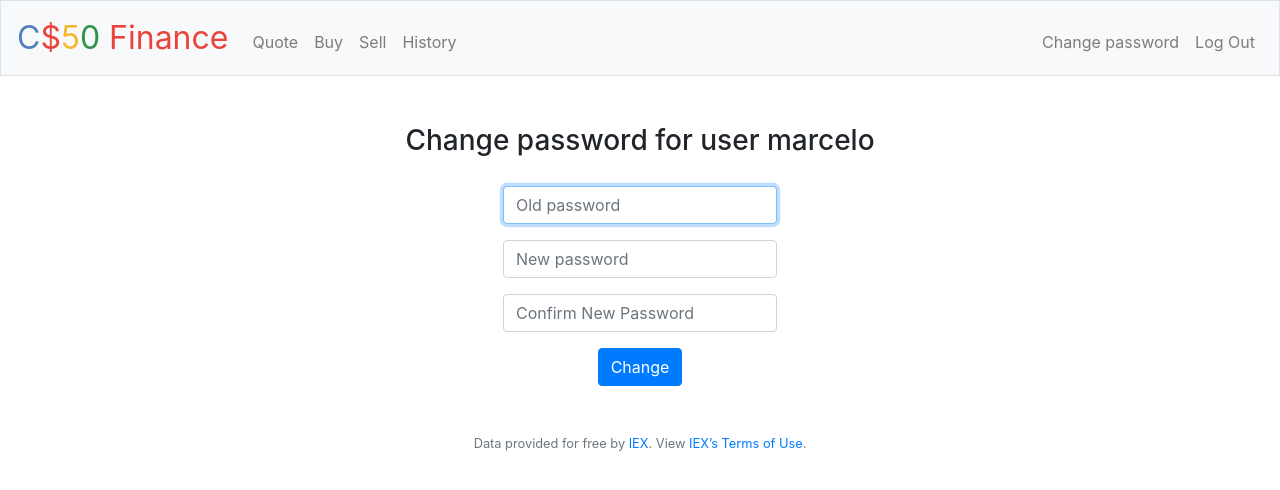
After one commit to mludovico/finance_flask_app, a Flask app: page /change_password in a window 1280 px wide. The commit adds this page. Shown: the top 490 px of the page. Run offline with Flask 2, Linux system fonts and the light colour scheme; a user stored in the database is signed in; some libraries are stand-ins or nearby versions.

Commit message:
Added sell Added change password Added flash messages Fixes

```diff
--- a/application.py
+++ b/application.py
@@ -27,16 +27,6 @@ def after_request(response):
 app.jinja_env.filters["usd"] = usd
 app.jinja_env.filters["dtFormat"] = dtFormat
 
-flashed_messages = []
-
-def get_flashed_messages():
-    messages = flashed_messages
-    flashed_messages.clear()
-    return messages
-
-# flashed messages function in jinja
-app.jinja_env.globals.update(get_flashed_messages=get_flashed_messages)
-
 # Configure session to use filesystem (instead of signed cookies)
 app.config["SESSION_FILE_DIR"] = mkdtemp()
 app.config["SESSION_PERMANENT"] = False
@@ -55,7 +45,7 @@ if not os.environ.get("API_KEY"):
 @login_required
 def index():
     """Show portfolio of stocks"""
-    wallets = db.execute("SELECT * FROM wallet WHERE user_id = :user_id", user_id=session.get("user_id"))
+    wallets = db.execute("SELECT * FROM wallet WHERE user_id = :user_id AND amount > 0", user_id=session.get("user_id"))
     stocks = []
     total = 0
     for wallet in wallets:
@@ -76,9 +66,12 @@ def index():
             user_id=session.get("user_id")
         )[0]["cash"]
     )
+    print(total)
+    print(cash)
     balance = total + cash
+    print(balance)
 
-    return render_template("index.html", stocks=stocks, cash=cash, total=total)
+    return render_template("index.html", stocks=stocks, cash=cash, total=total, balance=balance)
 
 @app.route("/buy", methods=["GET", "POST"])
 @login_required
@@ -111,7 +104,7 @@ def buy():
                 UPDATE SET amount = amount+:amount
             """,
             userId=session.get("user_id"),
-            symbol=request.form.get("symbol"),
+            symbol=request.form.get("symbol").upper(),
             amount=request.form.get("shares")
         )
         db.execute(
@@ -130,11 +123,12 @@ def buy():
             )
             """,
             userId=session.get("user_id"),
-            symbol=request.form.get("symbol"),
-            value=total,
+            symbol=request.form.get("symbol").upper(),
+            value=stockData["price"],
             amount=request.form.get("shares"),
             date=int(time()*1000)
         )
+        flash("Bought!")
         return redirect("/")
     else:
         return render_template("buy.html")
@@ -178,12 +172,48 @@ def login():
         session["user_id"] = rows[0]["id"]
 
         # Redirect user to home page
+        flash("Welcome!")
         return redirect("/")
 
     # User reached route via GET (as by clicking a link or via redirect)
     else:
         return render_template("login.html")
 
+@app.route("/change_password", methods=["GET", "POST"])
+@login_required
+def change_password():
+    """Change user password"""
+
+    user = db.execute("SELECT * FROM users WHERE id = :user_id", user_id=session.get("user_id"))
+    print(user)
+    if request.method == "POST":
+        # Ensure old password was submitted
+        if not request.form.get("old"):
+            return apology("must enter old password", 403)
+
+        # Ensure old password is correct
+        if not check_password_hash(user[0]["hash"], request.form.get("old")):
+          return apology("incorrect password", 403)
+
+        # Ensure new password was submitted
+        elif not request.form.get("new"):
+            return apology("must enter new password", 403)
+
+        # Ensure confirmation was submitted and equals password
+        elif request.form.get("new") != request.form.get("confirmation"):
+            return apology("new password and confirmation doesn't match", 403)
+
+        # update password
+        db.execute(
+          "UPDATE users set hash = :hash",
+          hash=generate_password_hash(request.form.get("new"))
+        )
+        flash("Password changed!")
+        return redirect("/")
+
+
+    else:
+      return render_template("change_password.html", user=user[0]["username"])
 
 @app.route("/logout")
 def logout():
@@ -256,7 +286,7 @@ def sell():
         stocks = db.execute(
             "SELECT * FROM wallet WHERE user_id = :user_id AND symbol = :symbol",
             user_id=session.get("user_id"),
-            symbol=request.form.get("symbol")
+            symbol=request.form.get("symbol").upper()
         )
         if len(stocks) < 1:
             return apology("This symbol does not exist in wallet", 403)
@@ -264,9 +294,39 @@ def sell():
             return apology("Wallet doesn't have this amount of shares", 403)
         stockData = lookup(request.form.get("symbol"))
         db.execute(
-            "UPDATE users SET cash = cash+:cash WHERE user_id = :user_id",
-            cash=float()
+            "UPDATE users SET cash = cash+:cash WHERE id = :user_id",
+            cash=float(stockData["price"]) * int(request.form.get("shares")),
+            user_id=session.get("user_id")
         )
+        db.execute(
+          "UPDATE wallet SET amount = amount - :amount WHERE user_id = :user_id AND symbol = :symbol",
+          amount=request.form.get("shares"),
+          user_id=session.get("user_id"),
+          symbol=request.form.get("symbol").upper()
+        )
+        db.execute(
+            """INSERT INTO history (
+                user_id,
+                symbol,
+                value,
+                amount,
+                date
+            ) VALUES (
+                :userId,
+                :symbol,
+                :value,
+                :amount,
+                :date
+            )
+            """,
+            userId=session.get("user_id"),
+            symbol=request.form.get("symbol").upper(),
+            value=stockData["price"],
+            amount=-int(request.form.get("shares")),
+            date=int(time()*1000)
+        )
+        flash("Sold!")
+        return redirect("/")
 
     else:
         stocks = db.execute(
--- a/static/styles.css
+++ b/static/styles.css
@@ -74,6 +74,10 @@ tr {
     border-bottom: 1px solid #eeeeee;
 }
 
+td:first-child, th:first-child {
+  padding-left: 5px;
+}
+
 th, td {
     text-align: start;
     padding: 0.5em 0;
@@ -83,3 +87,15 @@ tfoot tr {
     border-bottom: none;
     font-weight: bold;
 }
+
+select {
+  min-width: 200px;
+}
+
+.history tbody tr:nth-child(even) {
+  background-color: #eeeeee;
+}
+
+h3 {
+  margin-bottom: 1em;
+}
--- /dev/null
+++ b/templates/change_password.html
@@ -0,0 +1,21 @@
+{% extends "layout.html" %}
+
+{% block title %}
+    Change Password
+{% endblock %}
+
+{% block main %}
+    <h3>Change password for user {{ user }}</h3>
+    <form action="/change_password" method="post">
+        <div class="form-group">
+            <input autocomplete="off" autofocus class="form-control" name="old" placeholder="Old password" type="password">
+        </div>
+        <div class="form-group">
+            <input class="form-control" name="new" placeholder="New password" type="password">
+        </div>
+        <div class="form-group">
+            <input class="form-control" name="confirmation" placeholder="Confirm New Password" type="password">
+        </div>
+        <button class="btn btn-primary" type="submit">Change</button>
+    </form>
+{% endblock %}
--- a/templates/history.html
+++ b/templates/history.html
@@ -5,7 +5,7 @@
 {% endblock %}
 
 {% block main %}
-    <table>
+    <table class="history">
       <tr>
         <th>Ticker Symbol</th>
         <th>Shares</th>
--- a/templates/index.html
+++ b/templates/index.html
@@ -29,7 +29,7 @@
         <tfoot>
           <tr>
             <td colspan="4"></td>
-            <td>{{ total | usd }}</td>
+            <td>{{ balance | usd }}</td>
           </tr>
         </tfoot>
     </table>
--- a/templates/layout.html
+++ b/templates/layout.html
@@ -40,6 +40,7 @@
                         <li class="nav-item"><a class="nav-link" href="/history">History</a></li>
                     </ul>
                     <ul class="navbar-nav ml-auto mt-2">
+                        <li class="nav-item"><a class="nav-link" href="/change_password">Change password</a></li>
                         <li class="nav-item"><a class="nav-link" href="/logout">Log Out</a></li>
                     </ul>
                 {% else %}
--- a/templates/sell.html
+++ b/templates/sell.html
@@ -17,6 +17,6 @@
         <div class="form-group">
             <input class="form-control" name="shares" placeholder="Amount" type="text">
         </div>
-        <button class="btn btn-primary" type="submit">Buy</button>
+        <button class="btn btn-primary" type="submit">Sell</button>
     </form>
 {% endblock %}
```
Also changed, not shown: finance.db.
